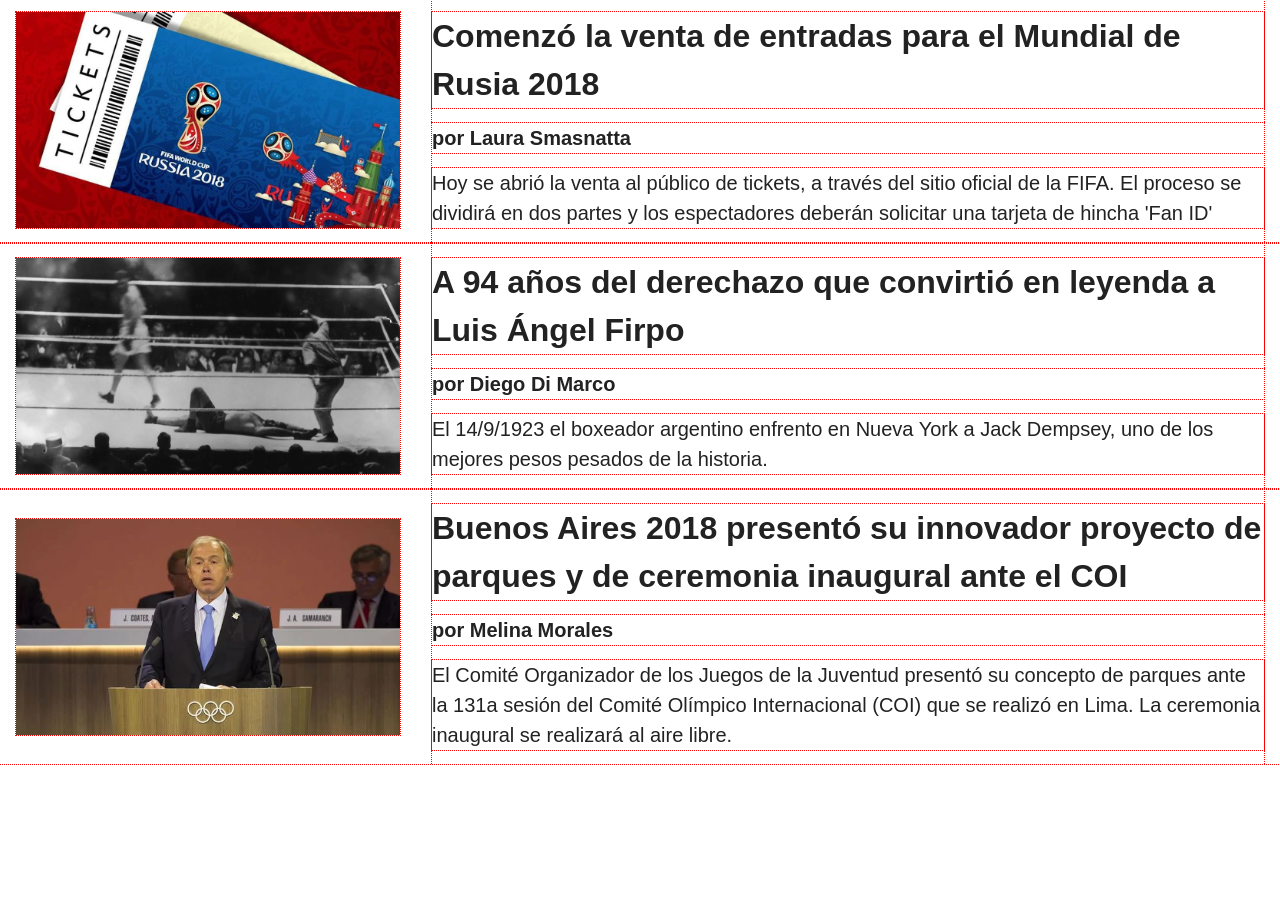
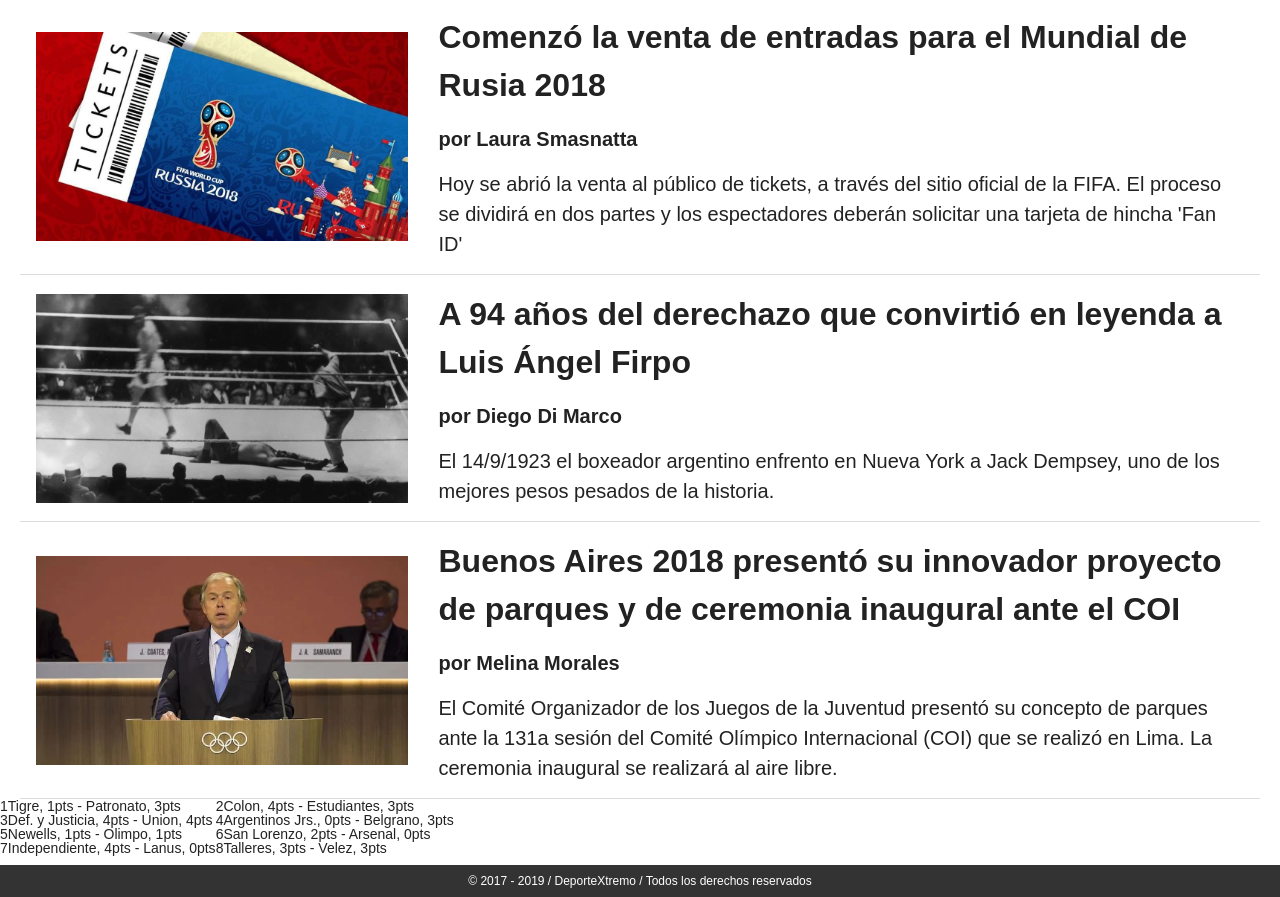
Before and after one commit to Jesinug/PWFE-M1-06, a plain HTML site: page index.html in a window 1280 px wide. Shown: the part 1160-2057 px from the top of the page. Before the commit the page ends 1925 px from the top, so only its background shows below. Drawn offline with Linux system fonts and the light colour scheme.

Commit message:
Maquetando: termine el main y la tabla de posiciones

```diff
--- a/css/style.css
+++ b/css/style.css
@@ -1,6 +1,6 @@
-* {
+/* {
 	outline: dotted 1px red;
-}
+}*/
 
 body {
 	font-family: "Arial";
@@ -61,11 +61,29 @@ nav li a:hover {
 
 .noticia {
 	display: flex;
-	flex-direction: row; /* row / column / row-reverse / column-reverse */
-	align-items: center; /* flex-star / center / flex-end */
-	justify-content: space-around; /* flex-start / center / flex-end / space-around */
+	flex-direction: row; /* El resto de las opciones de esta propiedad de Flex: row / column / row-reverse / column-reverse */
+	align-items: center; /* El resto de las opciones de esta propiedad de Flex: flex-star / center / flex-end */
+	justify-content: space-around; /* El resto de las opciones de esta propiedad de Flex: flex-start / center / flex-end / space-around */
+
+	border-bottom: solid 1px #DDD;
+	margin: 0 20px;
+
+/* PARA hacer que las lineas (border) q siguen las cajas de cada noticia no lleguen hasta el final de la pantalla
+deberiamos aplicar un margin. Hay tres versiones.
+La version extendida es:
+	margin-top: 0;
+	margin-bottom: 0;
+	margin- right: 20px;
+	margin-left: 20px;
+
+Una version mas simplificada es:
+	margin: 0 20px 0 20px; (as in: top/right/bottom/left, o configuracion con el sentido de las agujas del reloj)
+
+La verion todavia mas simplificada (y que es la elegida) es:
+	margin: 0 20px; (As in: ejes Y / X)
+
+*/
 }
-
 .noticia-img {
 	width: 30%
 }
@@ -80,7 +98,7 @@ nav li a:hover {
 .noticia-txt p {
 	font-size: 20px;
 }
-.noticia-txt p:nth-of-type(1) {
+.noticia-txt p:nth-of-type(1) { /* Esto es para hacer que un <p> tenga negrita pero esto no aplique para el resto de los <p> */
 	font-weight: 700;
 }
 
@@ -88,5 +106,14 @@ nav li a:hover {
 .noticia-txt p {
 	line-height: 1.5;
 	margin-top: 15px;
-	margin-bottom: 15px;}
+	margin-bottom: 15px;
 }
+
+footer {
+	background-color: #333;
+	padding: 10px;
+	text-align: center;
+	color: #FFF;
+	font-size: 12px;
+	margin-top: 10px;
+}
--- a/index.html
+++ b/index.html
@@ -26,12 +26,10 @@
 					<li><a href="#">Moto GP</a>
 					</li>
 				</ul>
-
 			</nav>
 		</header>
 	<main>
 		<section id="noticias-destacadas">
-
 			<figure>
 				<img src="img/juegos-olimpicos.jpg">
 				<figcaption>
@@ -41,7 +39,6 @@
 		</section>
 
 		<section id="ultimas-noticias">
-
 		<!--- Noticia #1 -->
 			<article class="noticia">
 
@@ -53,7 +50,6 @@
 					<p>por Joaquín Angeli</p>
 					<p>La Conmebol anunció la implementación del sistema VAR (asistencia arbitral por video) desde las semifinales de la actual Libertadores.</p>
 				</div>
-
 			</article>
 			<!-- FIN Noticia #1 -->
 
@@ -68,7 +64,6 @@
 					<p>por Laura Smasnatta</p>
 					<p>Hoy se abrió la venta al público de tickets, a través del sitio oficial de la FIFA. El proceso se dividirá en dos partes y los espectadores deberán solicitar una tarjeta de hincha 'Fan ID'</p>
 				</div>
-
 			</article>
 			<!-- FIN Noticia #2 -->
 
@@ -83,7 +78,6 @@
 					<p>por Diego Di Marco</p>
 					<p>El 14/9/1923 el boxeador argentino enfrento en Nueva York a Jack Dempsey, uno de los mejores pesos pesados de la historia.</p>
 				</div>
-
 			</article>
 			<!-- FIN Noticia #3 -->
 
@@ -106,11 +100,50 @@
 
 	<section id="tabla-posiciones">
 
+		<table>
+			<!-- Las tablas: Son de un uso limitado; Google no indexa esa informacion, y es limitada en cuanto al disenio, pero se usa mucho para todo lo q es email mkt dado q nos permite que la informacion q mandamos (newsletters, gacetillas, etc) se vea en un layout similar en los diferentes mails en q se abra. Es muy dificil usar CSS para armado de newsletter -->
+
+			<!-- Aca empieza la FILA -->
+				<tr>
+					<td>1</td> <!-- Aca viene la CELDA -->
+					<td>Tigre, 1pts - Patronato, 3pts</td>
+					<td>2</td>
+					<td>Colon, 4pts - Estudiantes, 3pts</td>
+				</tr>
+
+				<tr>
+					<td>3</td> <!-- Aca viene la CELDA -->
+					<td>Def. y Justicia, 4pts - Union, 4pts</td>
+					<td>4</td>
+					<td>Argentinos Jrs., 0pts - Belgrano, 3pts</td>
+				</tr>
+
+				<tr>
+					<td>5</td> <!-- Aca viene la CELDA -->
+					<td>Newells, 1pts - Olimpo, 1pts</td>
+					<td>6</td>
+					<td>San Lorenzo, 2pts - Arsenal, 0pts</td>
+				</tr>
+
+				<tr>
+					<td>7</td> <!-- Aca viene la CELDA -->
+					<td>Independiente, 4pts - Lanus, 0pts</td>
+					<td>8</td>
+					<td>Talleres, 3pts - Velez, 3pts</td>
+				</tr>
+		</table>
+
+
 	</section>
+
 </main>
 
 	<footer>
+		<p>&copy; 2017 - 2019 / DeporteXtremo / Todos los derechos reservados</p>
+		<!-- Ver el listado de entidades de html para poner simboloia como el simbolo del copyright -->
+	</footer>
 
-	</footer>
 </body>
+
+
 </html>
```
Lines whose indentation alone changed are shown as unchanged.
